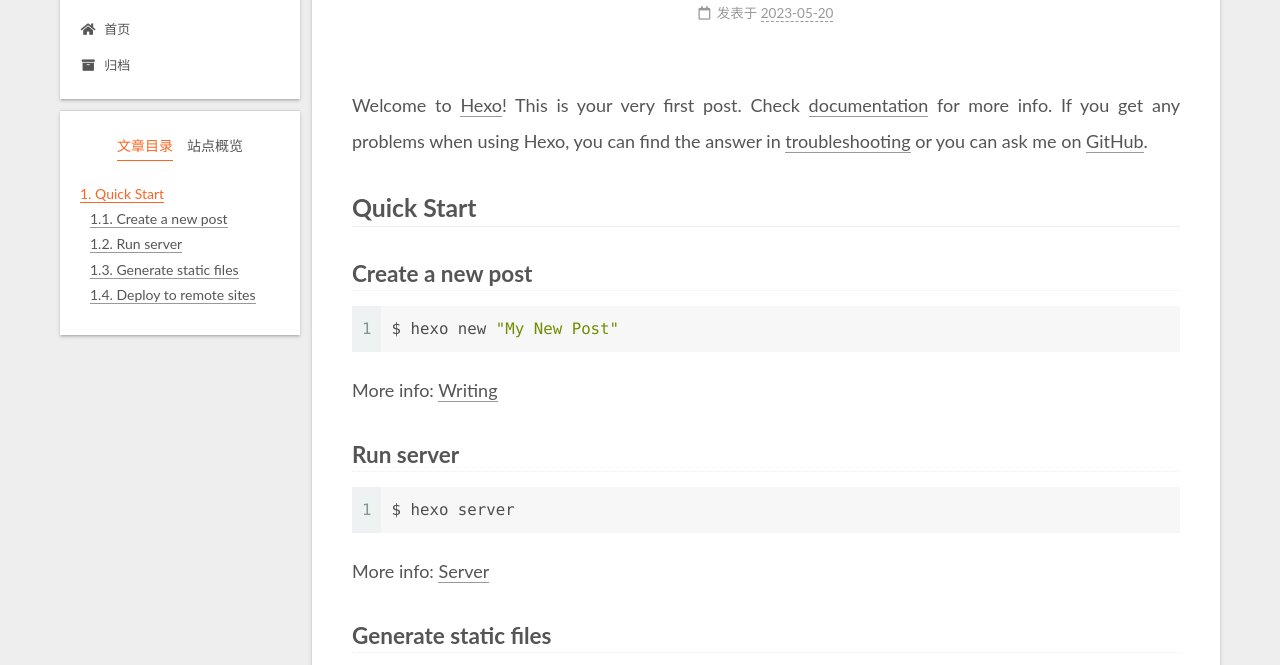
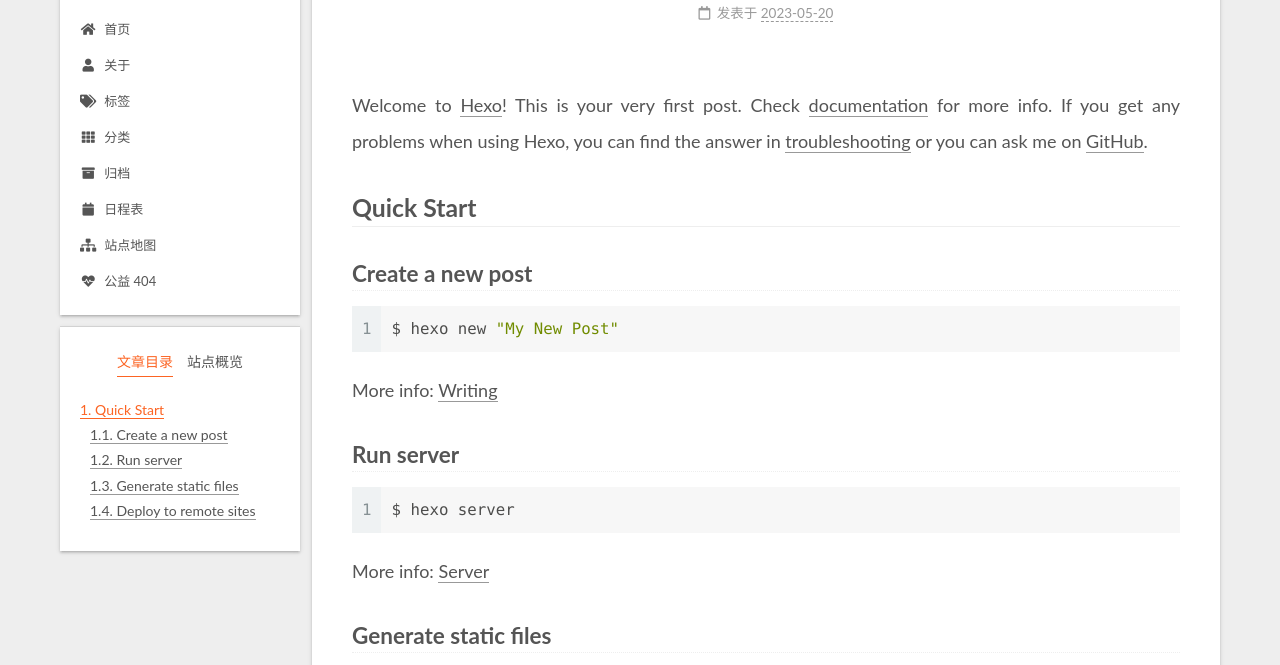
Before and after one commit to Rookie05/Rooki05.github.io, a plain HTML site: page 2023/05/20/hello-world/index.html in a window 1280 px wide. Shown: the part 87-752 px from the top of the page. Drawn offline with Linux system fonts and the light colour scheme.

Commit message:
Site updated: 2023-09-08 17:37:13

```diff
--- a/2023/05/20/hello-world/index.html
+++ b/2023/05/20/hello-world/index.html
@@ -117,9 +117,39 @@
     <a href="/" rel="section"><i class="fa fa-home fa-fw"></i>首页</a>
 
   </li>
+        <li class="menu-item menu-item-about">
+
+    <a href="/about/" rel="section"><i class="fa fa-user fa-fw"></i>关于</a>
+
+  </li>
+        <li class="menu-item menu-item-tags">
+
+    <a href="/tags/" rel="section"><i class="fa fa-tags fa-fw"></i>标签</a>
+
+  </li>
+        <li class="menu-item menu-item-categories">
+
+    <a href="/categories/" rel="section"><i class="fa fa-th fa-fw"></i>分类</a>
+
+  </li>
         <li class="menu-item menu-item-archives">
 
     <a href="/archives/" rel="section"><i class="fa fa-archive fa-fw"></i>归档</a>
+
+  </li>
+        <li class="menu-item menu-item-schedule">
+
+    <a href="/schedule/" rel="section"><i class="fa fa-calendar fa-fw"></i>日程表</a>
+
+  </li>
+        <li class="menu-item menu-item-sitemap">
+
+    <a href="/sitemap.xml" rel="section"><i class="fa fa-sitemap fa-fw"></i>站点地图</a>
+
+  </li>
+        <li class="menu-item menu-item-commonweal">
+
+    <a href="/404/" rel="section"><i class="fa fa-heartbeat fa-fw"></i>公益 404</a>
 
   </li>
   </ul>
--- a/css/main.css
+++ b/css/main.css
@@ -1168,7 +1168,7 @@
 }
 .links-of-author a::before,
 .links-of-author span.exturl::before {
-  background: #ffffab;
+  background: #e8e98e;
   border-radius: 50%;
   content: ' ';
   display: inline-block;
```
Also changed, not shown: archives/2023/05/index.html (+30 -0 lines), archives/2023/index.html (+30 -0 lines), archives/index.html (+30 -0 lines), index.html (+30 -0 lines).
